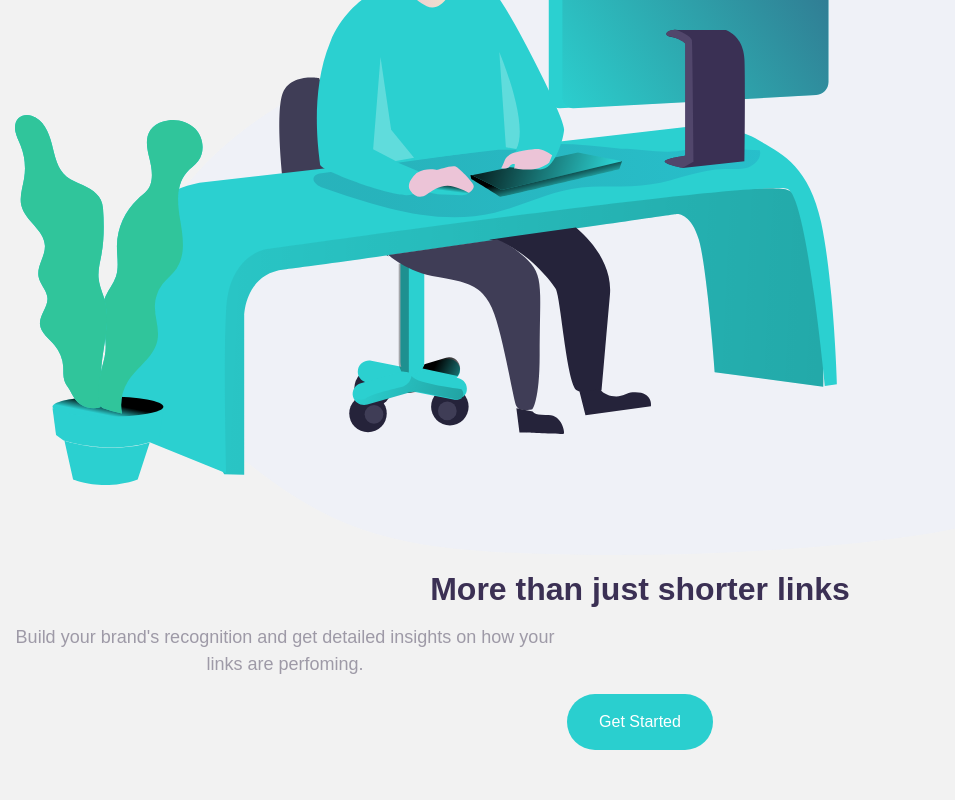
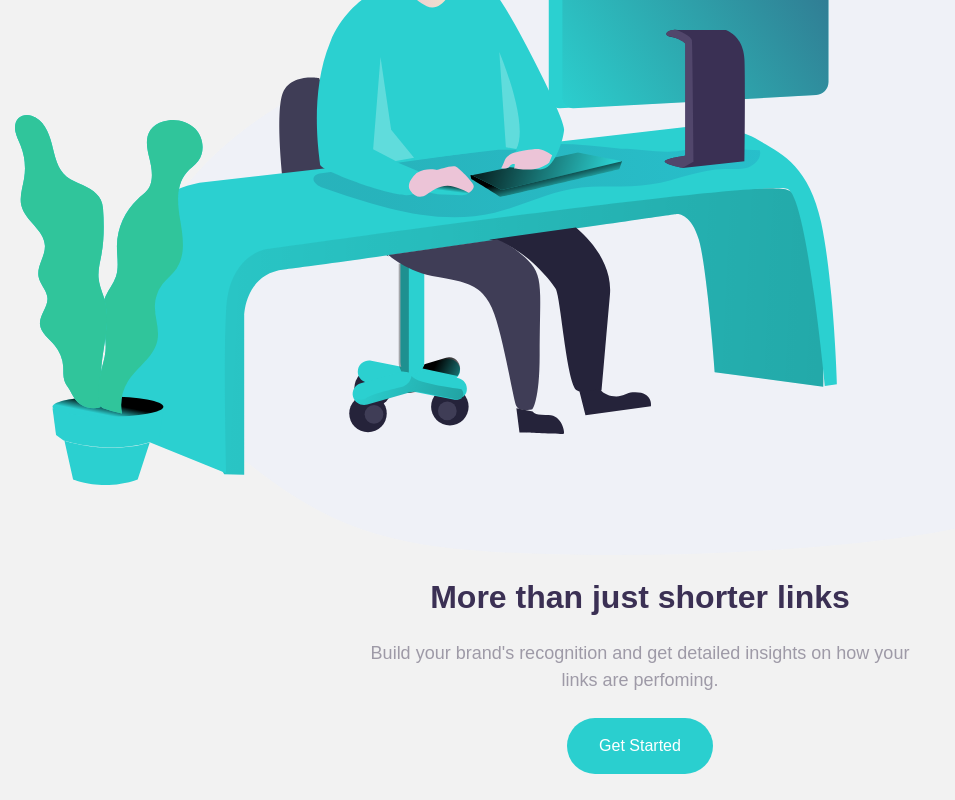
Before and after one commit to Matheusdoe-dev/Shortly, a React (Create React App) app: page / in a window 1280 px wide. Shown: the part 468-1268 px from the top of the page, without its empty margins (0-955 px from the left). Built offline with nearby package versions, Linux system fonts and the light colour scheme.

Commit message:
:ambulance: chore: elements p and h1 margins top fixed

```diff
--- a/src/components/Hero/styles.js
+++ b/src/components/Hero/styles.js
@@ -8,19 +8,19 @@ export const HeroWrapper = styled.section`
 
     h1 {
       text-align: center;
-      margin-top: var(--gap-sm);
+      margin-top: var(--gap-md);
     }
 
     p {
       text-align: center;
       color: ${colors.neutral.grayish_violet};
-      margin-top: var(--gap-sm);
+      margin: var(--gap-md) auto 0 auto;
     }
 
     button {
       text-align: center;
       display: block;
-      margin: var(--gap-sm) auto 0 auto;
+      margin: var(--gap-md) auto 0 auto;
     }
   }
 `;
```
